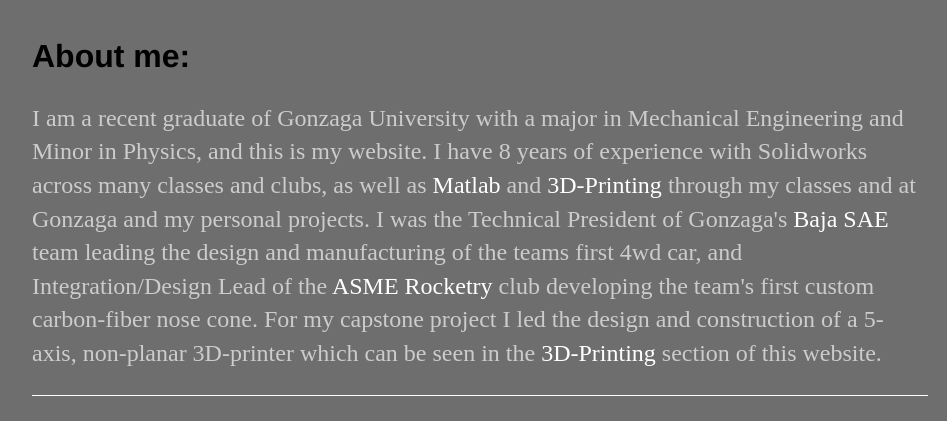
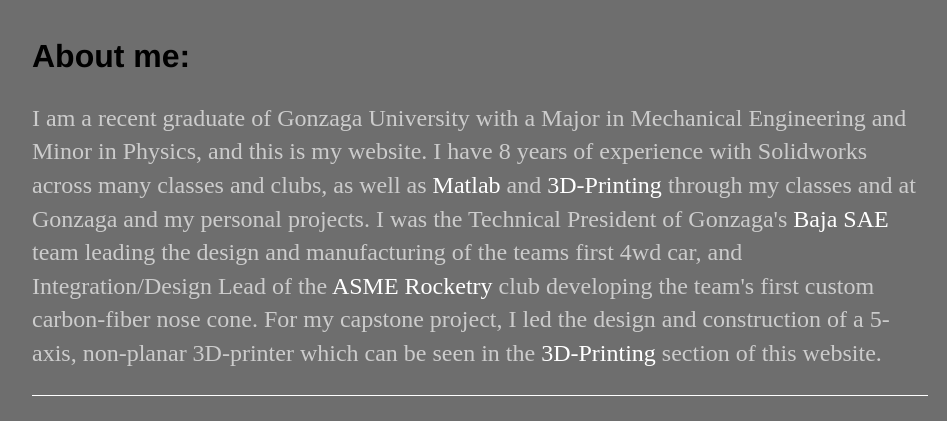
Before and after one commit to andy-gothro/andy-gothro.github.io, a Jekyll site: the page built from index.html, in a window 1280 px wide. Shown: the part 159-580 px from the top of the page, without its empty margins (160-1107 px from the left). Built offline with Jekyll 4.4.1, drawn with Linux system fonts in a browser that asks for light colours.

```diff
--- a/index.html
+++ b/index.html
@@ -5,6 +5,6 @@ title: Andy Gothro Mechanical Engineering student
     <div class="blurb">
       <h1>Home</h1>
 	    <h2> About me:</h2>
-        	<p>I am a recent graduate of Gonzaga University with a major in Mechanical Engineering and Minor in Physics, and this is my website. I have 8 years of experience with Solidworks across many classes and clubs, as well as <a href="/MatLab">Matlab</a> and <a href="3D-Printing">3D-Printing</a> through my classes and at Gonzaga and my personal projects. I was the Technical President of Gonzaga's <a href="/Baja SAE"> Baja SAE</a> team leading the design and manufacturing of the teams first 4wd car, and Integration/Design Lead of the <a href="/ASME Rocketry">ASME Rocketry</a> club developing the team's first custom carbon-fiber nose cone. For my capstone project I led the design and construction of a 5-axis, non-planar 3D-printer which can be seen in the <a href="3D-Printing">3D-Printing</a> section of this website.</p>
+        	<p>I am a recent graduate of Gonzaga University with a Major in Mechanical Engineering and Minor in Physics, and this is my website. I have 8 years of experience with Solidworks across many classes and clubs, as well as <a href="/MatLab">Matlab</a> and <a href="3D-Printing">3D-Printing</a> through my classes and at Gonzaga and my personal projects. I was the Technical President of Gonzaga's <a href="/Baja SAE"> Baja SAE</a> team leading the design and manufacturing of the teams first 4wd car, and Integration/Design Lead of the <a href="/ASME Rocketry">ASME Rocketry</a> club developing the team's first custom carbon-fiber nose cone. For my capstone project, I led the design and construction of a 5-axis, non-planar 3D-printer which can be seen in the <a href="3D-Printing">3D-Printing</a> section of this website.</p>
 
     </div><!-- /.blurb -->
```
